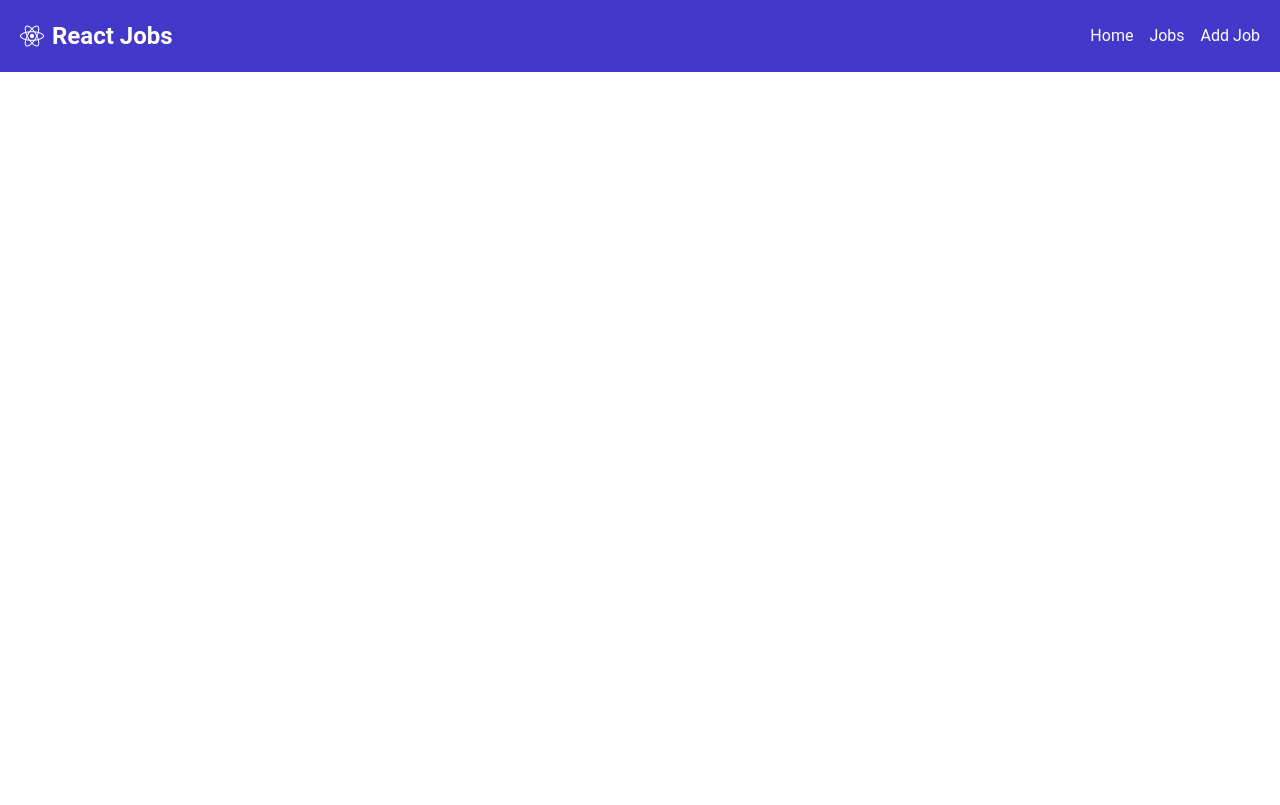
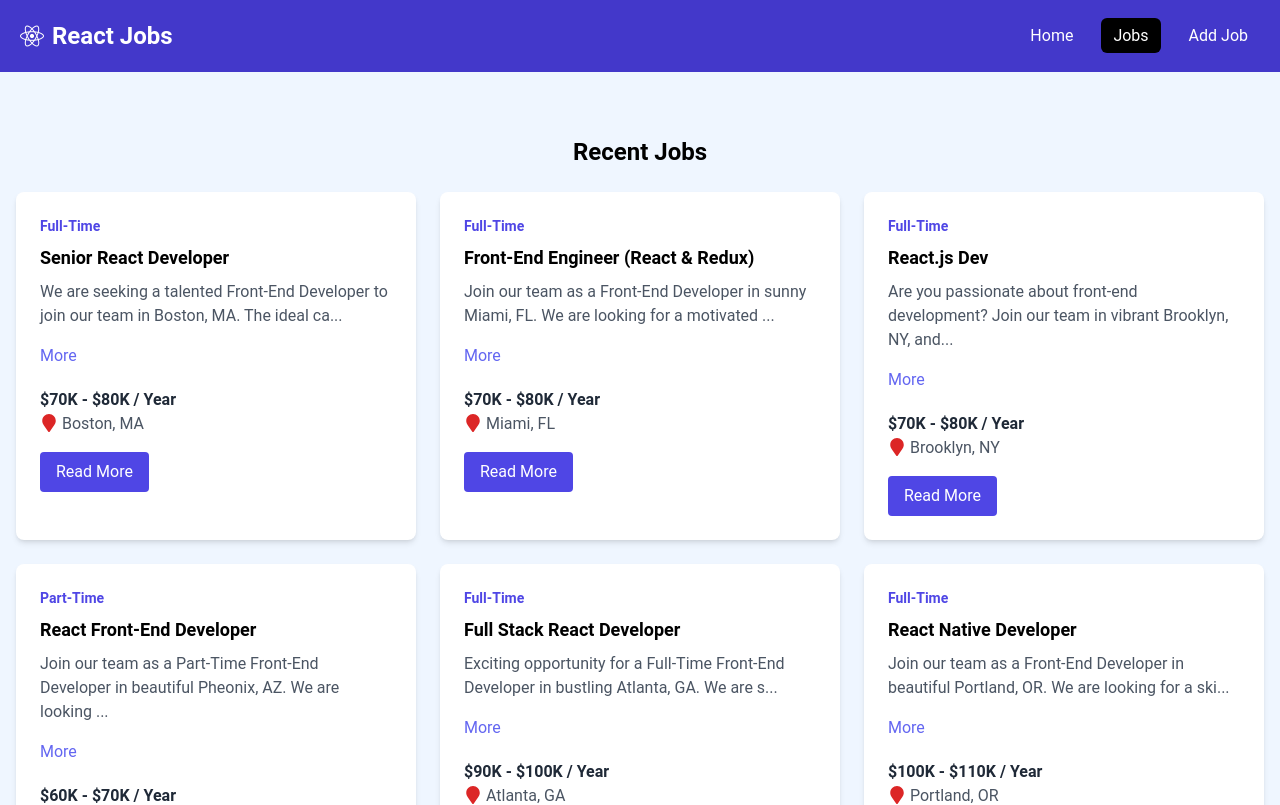
Before and after one commit to b13-niass/my-react-app, a React (Vite) app: page /jobs in a window 1280 px wide. Shown: the top 805 px of the page. Built offline with nearby package versions, Linux system fonts and the light colour scheme.

Commit message:
Affichage de la liste des jobs

```diff
--- a/src/components/JobListings.jsx
+++ b/src/components/JobListings.jsx
@@ -1,13 +1,13 @@
 import jobs from '../jobs.json'
 import JobListing from "./JobListing";
-const JobListings = () => {
-    const recentJobs = jobs.slice(0,3)
+const JobListings = ({isHome = false}) => {
+    const jobListings = isHome ? jobs.slice(0,3) : jobs
   return (
       <section className="bg-blue-50 py-10">
           <div className="container mx-auto">
               <h2 className="text-2xl font-bold text-center mb-6">Recent Jobs</h2>
               <div className="grid grid-cols-1 md:grid-cols-3 gap-6">
-                  {recentJobs.map((job) => (
+                  {jobListings.map((job) => (
                      <JobListing key={job.id} job={job}/>
                   ))}
               </div>
--- a/src/components/Navbar.jsx
+++ b/src/components/Navbar.jsx
@@ -1,6 +1,9 @@
-import {Link} from "react-router-dom";
+import {NavLink} from "react-router-dom";
 
 const Navbar = () => {
+    const linkClass = ({ isActive }) => isActive ?
+        'text-white bg-black hover:bg-gray-900 hover:text-white rounded-md px-3 py-2':
+        'text-white hover:bg-gray-900 hover:text-white rounded-md px-3 py-2'
     return (
         <header className="bg-indigo-700 p-5">
             <div className="container mx-auto flex justify-between items-center">
@@ -9,9 +12,9 @@ const Navbar = () => {
                 </h1>
                 <nav>
                     <ul className="flex space-x-4">
-                        <li><Link to="/" className="text-white hover:text-indigo-300">Home</Link></li>
-                        <li><Link to="/jobs" className="text-white hover:text-indigo-300">Jobs</Link></li>
-                        <li><Link to="/jobs/add" className="text-white hover:text-indigo-300">Add Job</Link></li>
+                        <li><NavLink to="/" className={linkClass}>Home</NavLink></li>
+                        <li><NavLink to="/jobs" className={linkClass}>Jobs</NavLink></li>
+                        <li><NavLink to="/jobs/add" className={linkClass}>Add Job</NavLink></li>
                     </ul>
                 </nav>
             </div>
--- a/src/pages/HomePage.jsx
+++ b/src/pages/HomePage.jsx
@@ -8,7 +8,7 @@ const HomePage = () => {
     <>
         <Hero/>
         <HomeCards/>
-        <JobListings/>
+        <JobListings isHome={true}/>
         <ViewAllJobs/>
     </>
   )
--- a/src/pages/JobsPage.jsx
+++ b/src/pages/JobsPage.jsx
@@ -1,8 +1,11 @@
+import JobListings from "../components/JobListings.jsx";
 
 const JobsPage = () => {
   return (
     <>
-
+      <section className="bg-blue-50 px-4 py-6">
+       <JobListings/>
+      </section>
     </>
   )
 }
```
